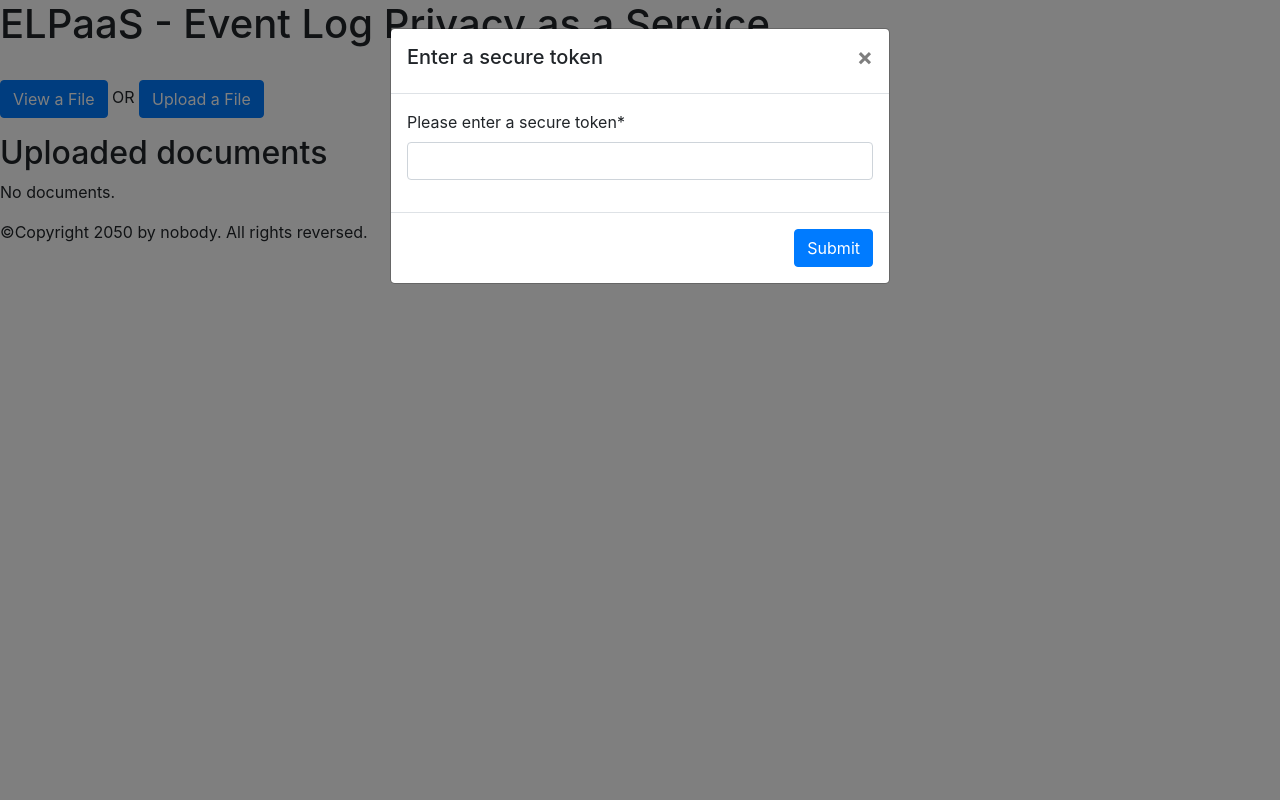
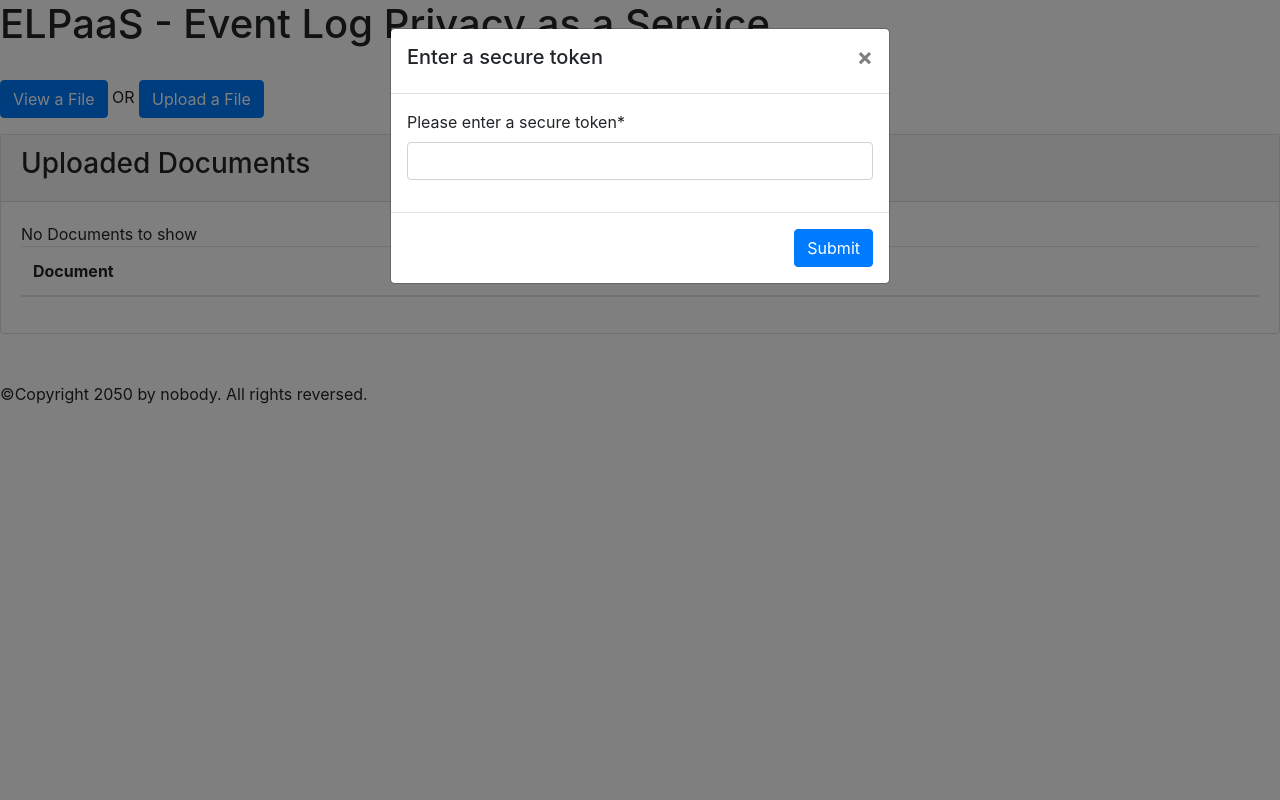
Before and after one commit to samadeusfp/ELPaaS, a Django app: page / in a window 1280 px wide, after a click on "View a File". Run offline with Django 3.2, Linux system fonts and the light colour scheme; data that the repository does not hold is empty; some libraries are stand-ins or nearby versions.

Commit message:
token based document view, more html structure

```diff
--- /dev/null
+++ b/eventlogUploader/static/index.js
@@ -0,0 +1,31 @@
+
+$('#view_file_form').on('submit', function(event){
+	event.preventDefault();
+	formData = $('#view_file_form');
+
+	$.ajax({
+			url: "view/",
+			type: "POST",
+			data: formData.serialize(),
+
+			success: function(json){
+				//toggle off the modal and show the files
+				$('#view_file').modal('hide');
+
+				if(json.length==0){
+					$("#information_area").html("Sorry! We could not find any document");
+				}
+				else{
+					alert(MEDIA_URL);
+					var token = json[0].token;
+					$("#information_area").html("Token: "+token);
+					var doc_table = $("#file_table_body");
+					for(var i=0; i<json.length;i++){
+						var document=json[i].docfile;
+						new_row='<tr><td>'+document+'</a></td><td>Finished</td><td>DATETIME</td></tr>'
+						doc_table.append(new_row)
+					}
+				}
+			}
+	})
+})
--- a/eventlogUploader/urls.py
+++ b/eventlogUploader/urls.py
@@ -5,5 +5,4 @@ urlpatterns = [
 	path('', views.index, name='index'),
         path('upload/', views.handle_file_upload, name='upload'),
         path('view/', views.handle_view_file, name='view'),
-
 ]
--- a/eventlogUploader/views.py
+++ b/eventlogUploader/views.py
@@ -1,7 +1,7 @@
 from django.shortcuts import render
 
 from django.template import RequestContext
-from django.http import HttpResponseRedirect, HttpResponse
+from django.http import HttpResponseRedirect, HttpResponse, JsonResponse
 from django.core.mail import BadHeaderError, send_mail
 from django.urls import reverse
 from django.conf import settings
@@ -18,14 +18,16 @@ def handle_view_file(request):
         form = DownloadForm(request.POST)
         if form.is_valid():
             input_token = form.cleaned_data['token']
-            documents=Document.objects.filter(token = input_token)
-            return HttpResponseRedirect(reverse('index'))
+            documents=list(Document.objects.filter(token = input_token).values())
+
+            return JsonResponse(documents, safe= False)
 
 
 def handle_file_upload(request):
     if request.method == 'POST':
         form = DocumentForm(request.POST, request.FILES)
         if form.is_valid():
+            print(form)
             algorithm = form.cleaned_data['algorithm']
             email = form.cleaned_data['email']
         #TODO clarrify if these should be default values?
--- a/templates/index.html
+++ b/templates/index.html
@@ -1,7 +1,7 @@
 <!DOCTYPE html>
 <html>
     <head>
-
+		{% load static %}
 
 		<link rel="stylesheet" href="https://stackpath.bootstrapcdn.com/bootstrap/4.3.1/css/bootstrap.min.css" integrity="sha384-ggOyR0iXCbMQv3Xipma34MD+dH/1fQ784/j6cY/iJTQUOhcWr7x9JvoRxT2MZw1T" crossorigin="anonymous">
         <link rel="stylesheet" type="text/css" href="index.css">
@@ -9,10 +9,10 @@
         <script src="https://ajax.aspnetcdn.com/ajax/jQuery/jquery-3.3.1.min.js"></script>
         <script src="http://netdna.bootstrapcdn.com/bootstrap/4.3.1/js/bootstrap.min.js"></script>
 
+
         <meta charset="utf-8">
         <title>ELPaaS - Event Log Privacy as a Service</title>
     </head>
-
 
     <body>
 		<header>
@@ -30,7 +30,7 @@
 			</button>
 		</p>
 
-		<!-- File Download Modal -->
+		<!-- File View Modal -->
 			<div class="modal fade" tabindex="-1" role="dialog" id="view_file">
 				<div class="modal-dialog" role="document">
 					<div class="modal-content">
@@ -41,7 +41,7 @@
 							</button>
 						</div>
 						{% load crispy_forms_tags %}
-						<form action="{% url 'view' %}" method="post" enctype="multipart/form-data">
+						<form action="{% url 'view' %}" method="post" id="view_file_form">
 						<div class="modal-body">
 							{% csrf_token %}
 							{{download_form|crispy}}
@@ -65,7 +65,7 @@
 							</button>
 						</div>
 						{% load crispy_forms_tags %}
-						<form action="{% url 'upload' %}" method="post" enctype="multipart/form-data">
+						<form action="{% url 'upload' %}" method="post" enctype="multipart/form-data" id="upload_file_form">
 						<div class="modal-body">
 							{% csrf_token %}
 							{{upload_form|crispy}}
@@ -79,27 +79,39 @@
 			</div>
 
 		<!-- Uploaded Files -->
-			<div id="processed_files">
-				<h2>Uploaded documents</h2>
-				{% if documents %}
-					<ul class="list-group">
-					{% for document in documents %}
-						<li>
-							<a href="{{ document.docfile.url }}">
-								{{ document.docfile.name }}
-							</a>
-						</li>
-					{% endfor %}
-					</ul>
-				{% else %}
-					<p>No documents.</p>
-				{% endif %}
+			<div class="card" id="file_view_area">
+				<div class="card-header" id="file_view_area_header">
+					<h3>Uploaded Documents</h3>
+				</div>
+			<div class="card-body" id="file_view_area_body">
+						<div id="information_area">
+							No Documents to show
+							<!-- Used to tell user that no document has been found -->
+						</div>
+
+						<table class="table" id="file_table">
+							<thead>
+								<tr>
+									<th scope="col">Document</th>
+									<th scope="col">Status</th>
+									<th scope="col">Uploaded on</th>
+								</tr>
+							</thead>
+							<tbody id="file_table_body">
+								<!-- dynamically loaded -->
+							</tbody>
+						</table>
+				</div>
 			</div>
 		<!-- Footer with copyright/contect stuff -->
+		<br><br>
         <footer>
 			<p>
 				©Copyright 2050 by nobody. All rights reversed.
 			</p>
 		</footer>
+		<script language="javascript">var MEDIA_URL = "{{ media_url }}";</script>
+		<script type="text/javascript" src="{% static 'index.js' %}"></script>
+
     </body>
 </html>
```
